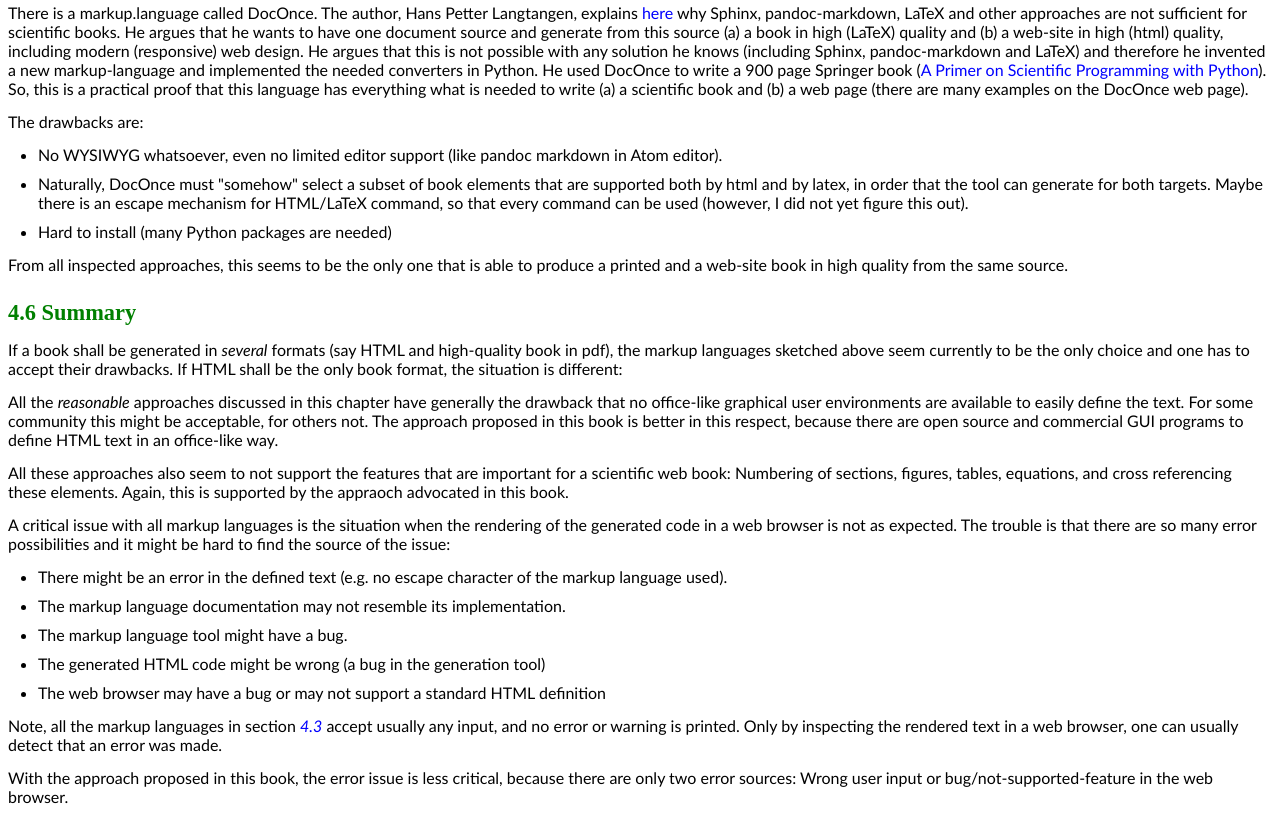
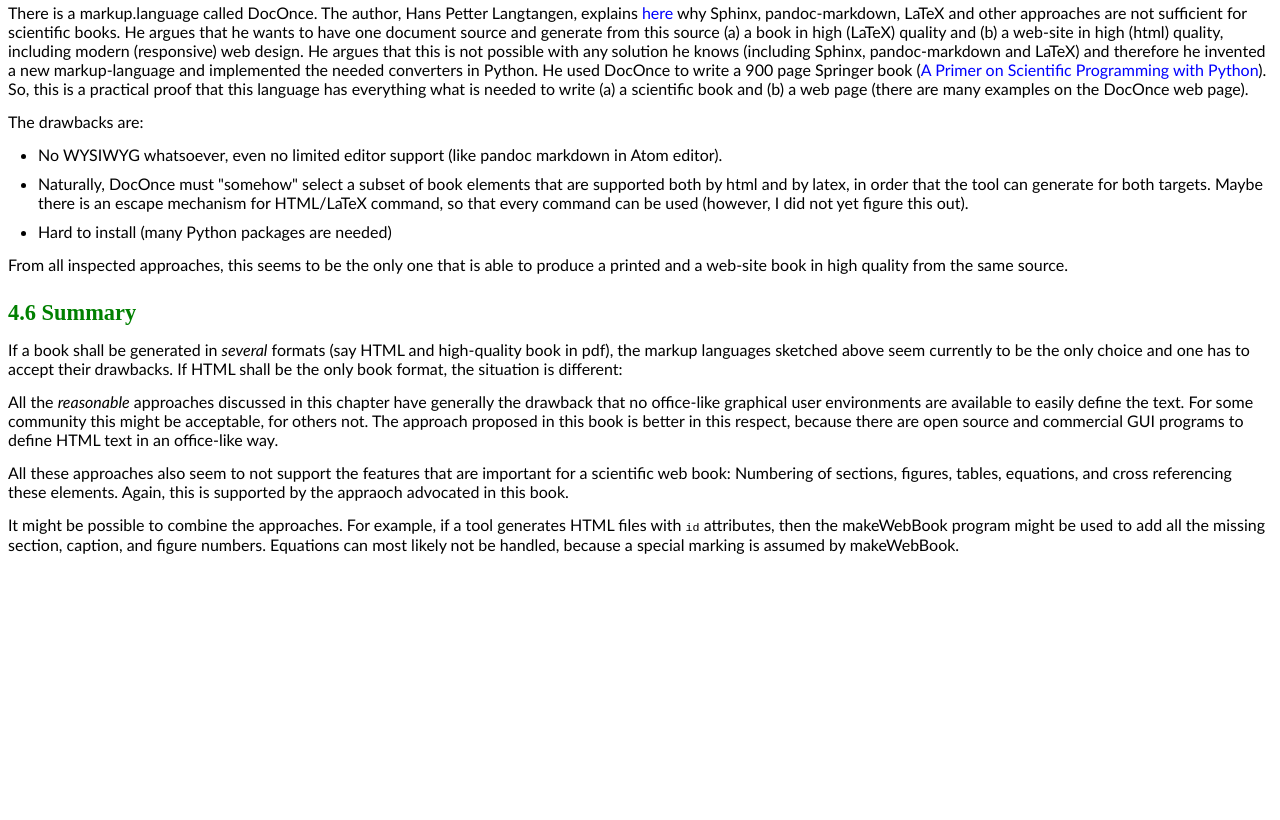
Before and after one commit to MartinOtter/BuildingScientificWebBooks, a plain HTML site: page Tutorial/chapter_04.html in a window 1280 px wide. Shown: the part 1453-2273 px from the top of the page. After the commit the page ends 2021 px from the top, so only its background shows below. Drawn offline with Linux system fonts and the light colour scheme.

Commit message:
Small improvement in sectino 4.6

```diff
--- a/Tutorial/chapter_04.html
+++ b/Tutorial/chapter_04.html
@@ -247,37 +247,14 @@
 </p>
 
 <p>
-A critical issue with all markup languages is
-the situation when the rendering of the generated code in
-a web browser is not as expected. The trouble is that there
-are so many error possibilities and it might be hard to find
-the source of the issue:
+It might be possible to combine the approaches.
+For example, if a tool generates HTML files with <code>id</code>
+attributes, then the makeWebBook program might be used to
+add all the missing section, caption, and figure numbers.
+Equations can most likely not be handled, because a special
+marking is assumed by makeWebBook.
 </p>
 
-<ul>
-<li> There might be an error in the defined text (e.g. no escape character
-     of the markup language used).</li>
-
-<li> The markup language documentation may not resemble its implementation.</li>
-
-<li> The markup language tool might have a bug.</li>
-
-<li> The generated HTML code might be wrong (a bug in the generation tool)</li>
-
-<li> The web browser may have a bug or may not support a standard HTML definition</li>
-</ul>
-
-<p>
-Note, all the markup languages in section <a href="#MarkupLanguages" title="4.3 Markup Languages (Markdown, Pandoc, ReStruturedText, Sphinx)">4.3</a>
-accept usually any input, and no error or warning is printed. Only by inspecting
-the rendered text in a web browser, one can usually detect that an error was made.
-</p>
-
-<p>
-With the approach proposed in this book, the error issue is less critical,
-because there are only two error sources: Wrong user input or bug/not-supported-feature
-in the web browser.
-</p>
 
 </main>
 </body></html>
```
